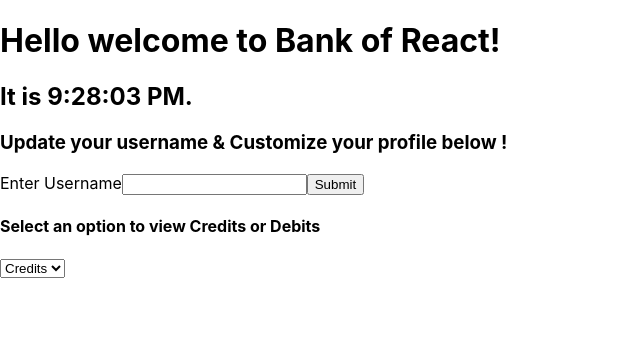
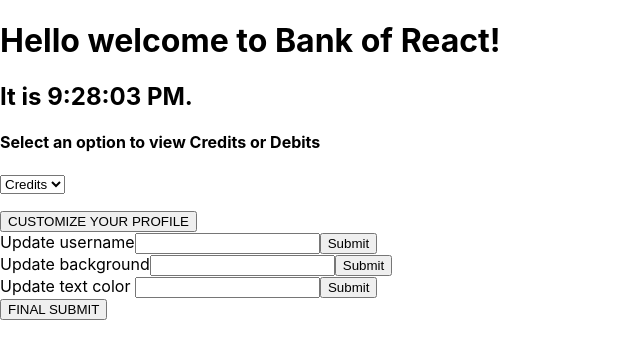
Before and after one commit to JamieS00/BankOfReact, a React (Create React App) app: page / in a window 1280 px wide. Shown: the top 358 px of the page, without its empty margins (0-640 px from the left). Built offline with nearby package versions, Linux system fonts and the light colour scheme.

Commit message:
added buttons for username,text color & background

```diff
--- a/src/App.js
+++ b/src/App.js
@@ -2,8 +2,7 @@ import logo from './logo.svg';
 import './App.css';
 
 import Clock from './components/Clock'; // have to use them to import & also export
-//import User from './components/User';
-//import Content from './components/Content';
+//import Form from './components/Form';
 
 
 
@@ -11,6 +10,7 @@ function App() {
   return (
     <div>
       <Clock/>
+
   </div>
   );
 }
--- a/src/components/clock.js
+++ b/src/components/clock.js
@@ -16,8 +16,6 @@ class Clock extends Component {
       this.timerID = setInterval(
         () => this.tick(),1000 //1000 ms, which is in seconds
       );
-
-
     }
 
     componentWillUnmount() {
@@ -68,14 +66,6 @@ class Clock extends Component {
       }
     }
 
-    // //not sure
-    // async componentDidMount(){
-    //   let response = await axios.get('https://moj-api.herokuapp.com/debits')
-    //   let debits = response.data;
-    //   this.setState({debits: debits});
-    // }
-
-
 
 
     //what is actually going to print out to the screen !
@@ -85,17 +75,8 @@ class Clock extends Component {
           <h1>Hello {this.state.showName && <span> {this.state.userName}</span>}  welcome to Bank of React!</h1>
           <h2>It is {this.state.date.toLocaleTimeString()}.</h2>
 
-          <h3>Update your username & Customize your profile below ! </h3>
 
-          <div>
-            <form onSubmit={this.handleSubmit}>
-              <label>Enter Username</label>
-              <input type="text" name="firstName" onChange={this.displayNameHandler} value={this.state.firstName} />
-              <button type="submit" onClick={this.handleSubmit}>Submit</button>
-
-          </form>
-          </div>
-
+          {/* Credit/Debit drop down list*/}
           <h4>Select an option to view Credits or Debits</h4>
           <select value={this.state.selectValue} onChange={this.handleSelect}>
             <option value="Credits">Credits</option>
@@ -103,6 +84,45 @@ class Clock extends Component {
           </select>
 
           <p>{this.state.data}</p>
+
+
+
+
+          {/* Profile button - needs to display the form (where users enters name,
+          enter a hex value for background color and text color& this form should dissappear once submitted*/}
+
+          <button onClick={this.handleClick}>CUSTOMIZE YOUR PROFILE </button>
+
+
+          <div>
+            {/* Username*/}
+            <form onSubmit={this.handleSubmit}>
+              <label>Update username</label>
+              <input type="text" name="firstName" onChange={this.displayNameHandler} value={this.state.firstName} />
+              <button type="submit" onClick={this.handleSubmit}>Submit</button>
+            </form>
+          </div>
+
+          <div>
+            {/*Background color*/}
+            <form onSubmit={this.handleSubmit}>
+              <label>Update background</label>
+              <input type="text" name="firstName" onChange={this.displayNameHandler} value={this.state.firstName} />
+              <button type="submit" onClick={this.handleSubmit}>Submit</button>
+            </form>
+          </div>
+
+          <div>
+            {/*Text color*/}
+            <form onSubmit={this.handleSubmit}>
+              <label>Update text color </label>
+              <input type="text" name="firstName" onChange={this.displayNameHandler} value={this.state.firstName} />
+              <button type="submit" onClick={this.handleSubmit}>Submit</button>
+            </form>
+          </div>
+
+
+          <button type="submit" onClick={this.handleSubmit}>FINAL SUBMIT</button>
 
         </div>
 
```
Also changed, not shown: src/components/Form.js (+22 -0 lines).
